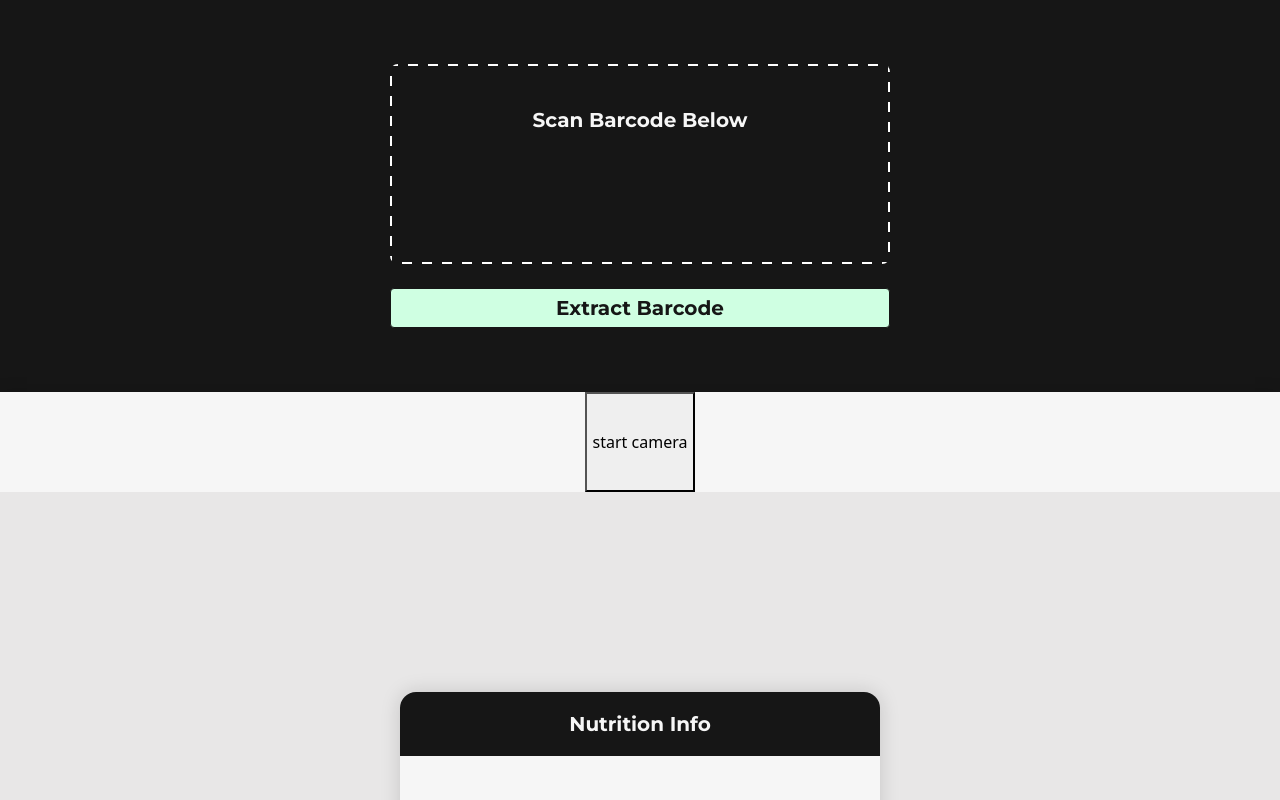
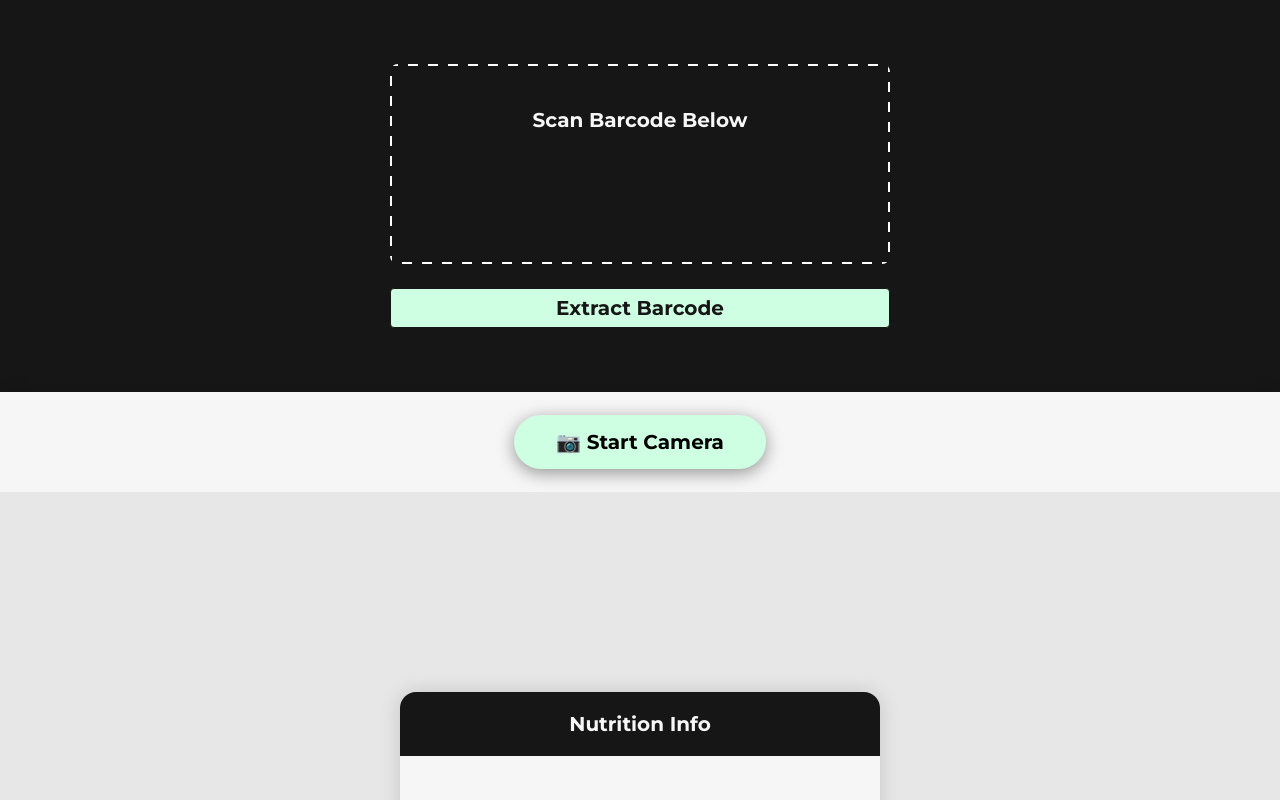
Before and after one commit to dadaxingxing/foodScanner, a React (Vite) app in the folder frontend/: page / in a window 1280 px wide. Shown: the top 800 px of the page. Built offline with nearby package versions, Linux system fonts and the light colour scheme.

Commit message:
styled clicking of button

```diff
--- a/frontend/src/App.jsx
+++ b/frontend/src/App.jsx
@@ -6,6 +6,8 @@ import axios from 'axios';
 import StartButton from './components/startButton';
 import CardData from './components/cardData';
 import Camera from './components/camera.jsx';
+import Func_button from './components/func_button.jsx';
+
 import { usePopup } from './components/popup.jsx';
 
 function App() {
@@ -84,12 +86,14 @@ function App() {
         </div>
       </div>
 
-      <div className='functions d-flex flex-row justify-content-center'>
+      <div className='functions d-flex flex-row justify-content-center align-items-center'>
 
-        <button onClick={() => setCamActive(!camActive)}>
+        {/* <button onClick={() => setCamActive(!camActive)}>
           {camActive ? 'stop camera' : 'start camera'}
-        </button>
-
+        </button> */}
+        <Func_button onClick={() => setCamActive(!camActive)}>
+          {camActive ? '📷 Stop Camera' : '📷 Start Camera'}
+        </Func_button>
 
       </div>
 
--- /dev/null
+++ b/frontend/src/components/func_button.css
@@ -0,0 +1,33 @@
+:root {
+    --black: #161616;
+    --green: #CFFFE2;
+    --white: #F6F6F6;
+    --darker-white: #E8E7E7;
+
+    --bold: 700;
+
+}
+
+.func_button{
+    border-radius: 2rem;
+    height: 3.37rem;
+    width: 15.8rem;
+
+    font-family: 'Montserrat', Helvetica;
+    font-weight: var(--bold);
+    font-size: 1.25rem;
+
+    border-style: none;
+    /* color: var(--green); */
+
+    box-shadow: 0px 4px 17px 0px rgba(0, 0, 0, 0.4);
+}
+
+
+.default_white{
+    background-color: var(--darker-white);
+}
+
+.default_green{
+    background-color: var(--green);
+}
--- /dev/null
+++ b/frontend/src/components/func_button.jsx
@@ -0,0 +1,20 @@
+import './func_button.css';
+import React, { useState } from 'react';
+
+
+function Func_button({children, onClick}) {
+    const [background, setBackground] = useState(false);
+
+    const handleClick = () => {
+        onClick();
+        setBackground(!background);
+    };
+
+    return (
+        <button onClick={handleClick} className={`func_button ${background ? 'default_white' : 'default_green'}`}>
+            {children}
+        </button>
+    );
+};
+
+export default Func_button;
```
